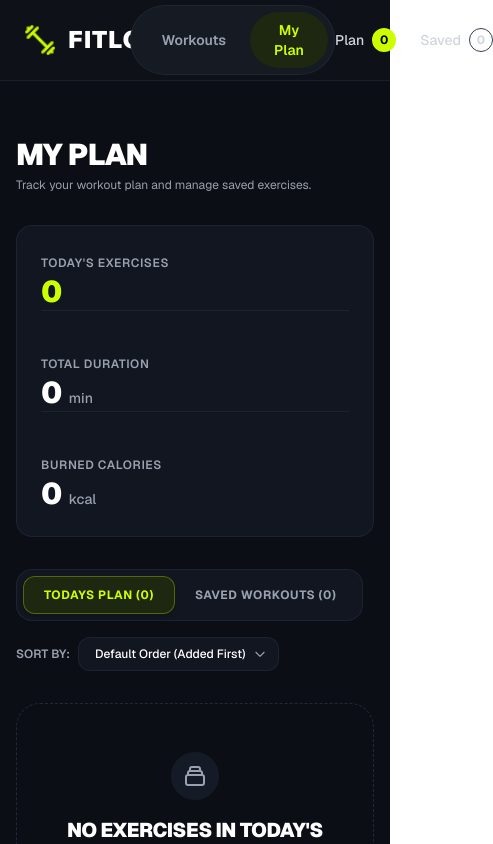
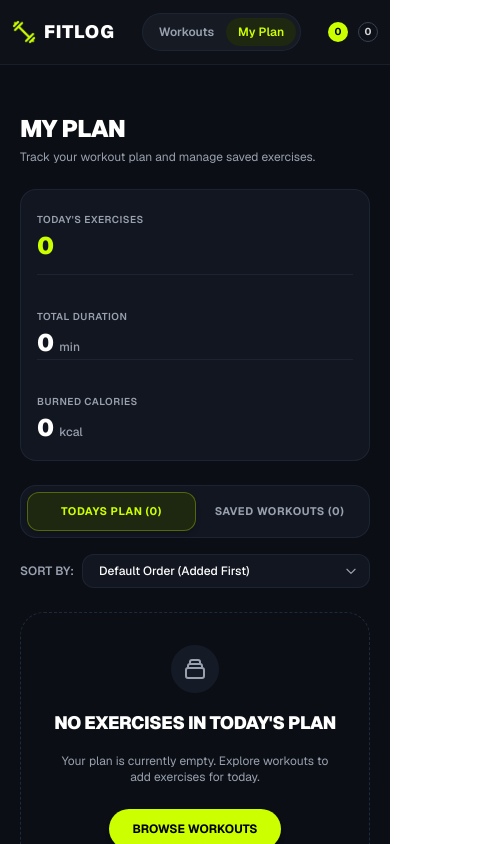
Before and after one commit to HamimRaju/PH-B14-A06, a Next.js app: page / in a window 390 px wide. Both pictures are taken after a click on the button "My Plan". Shown: the top 844 px of the page, 493 px wide, since content can reach past the window. Built offline with nearby package versions, Linux system fonts and the light colour scheme.

Commit message:
Made the whole website responsive

```diff
--- a/src/components/Navbar.tsx
+++ b/src/components/Navbar.tsx
@@ -17,28 +17,28 @@ export default function Navbar({
 }: navbarprops) {
     return (
         <header className="bg-[#0e1117] border-b border-gray-800/60 sticky top-0 z-50">
-            <div className="max-w-7xl mx-auto px-6 h-20 flex items-center justify-between">
+            <div className="max-w-7xl mx-auto px-3 sm:px-6 h-16 sm:h-20 flex items-center justify-between gap-2">
                 {/* Left: Brand Logo */}
                 <div
-                    className="flex items-center gap-3 cursor-pointer select-none"
+                    className="flex items-center gap-2 sm:gap-3 cursor-pointer select-none shrink-0"
                     onClick={() => onnavigate("home")}
                 >
                     <img
                         src="/logo.png"
                         alt="FitLog Logo"
-                        className="w-8 h-8 object-contain"
+                        className="w-6 h-6 sm:w-8 sm:h-8 object-contain"
                         loading="eager"
                     />
-                    <span className="font-black text-2xl tracking-wider text-white uppercase">
+                    <span className="font-black text-lg sm:text-2xl tracking-wider text-white uppercase">
                         FITLOG
                     </span>
                 </div>
 
                 {/* Center: Centered Navigation Pills */}
-                <nav className="flex items-center bg-[#161a23] p-1.5 rounded-full border border-gray-800/80">
+                <nav className="flex items-center bg-[#161a23] p-1 sm:p-1.5 rounded-full border border-gray-800/80">
                     <button
                         onClick={() => onnavigate("home")}
-                        className={`px-6 py-2 rounded-full text-sm font-semibold transition-all cursor-pointer ${
+                        className={`px-3 sm:px-6 py-1.5 sm:py-2 rounded-full text-xs sm:text-sm font-semibold transition-all cursor-pointer ${
                             currentpage === "home" || currentpage === "details"
                                 ? "bg-[#1e2710] text-[#ccff00]"
                                 : "text-gray-400 hover:text-white"
@@ -49,7 +49,7 @@ export default function Navbar({
 
                     <button
                         onClick={() => onnavigate("plan")}
-                        className={`px-6 py-2 rounded-full text-sm font-semibold transition-all cursor-pointer ${
+                        className={`px-3 sm:px-6 py-1.5 sm:py-2 rounded-full text-xs sm:text-sm font-semibold transition-all cursor-pointer ${
                             currentpage === "plan"
                                 ? "bg-[#1e2710] text-[#ccff00]"
                                 : "text-gray-400 hover:text-white"
@@ -60,23 +60,23 @@ export default function Navbar({
                 </nav>
 
                 {/* Right: Plan & Saved Counters */}
-                <div className="flex items-center gap-6">
+                <div className="flex items-center gap-2.5 sm:gap-6 shrink-0">
                     <div
                         onClick={() => onnavigate("plan")}
-                        className="flex items-center gap-2 cursor-pointer text-gray-300 text-sm font-medium hover:text-white transition-colors"
+                        className="flex items-center gap-1.5 sm:gap-2 cursor-pointer text-gray-300 text-xs sm:text-sm font-medium hover:text-white transition-colors"
                     >
-                        <span>Plan</span>
-                        <span className="w-6 h-6 rounded-full bg-[#ccff00] text-black font-bold text-xs flex items-center justify-center">
+                        <span className="hidden sm:inline">Plan</span>
+                        <span className="w-5 h-5 sm:w-6 sm:h-6 rounded-full bg-[#ccff00] text-black font-bold text-[10px] sm:text-xs flex items-center justify-center">
                             {planCount}
                         </span>
                     </div>
 
                     <div
                         onClick={() => onnavigate("plan")}
-                        className="flex items-center gap-2 cursor-pointer text-gray-300 text-sm font-medium hover:text-white transition-colors"
+                        className="flex items-center gap-1.5 sm:gap-2 cursor-pointer text-gray-300 text-xs sm:text-sm font-medium hover:text-white transition-colors"
                     >
-                        <span>Saved</span>
-                        <span className="w-6 h-6 rounded-full border border-gray-700 text-gray-300 font-bold text-xs flex items-center justify-center">
+                        <span className="hidden sm:inline">Saved</span>
+                        <span className="w-5 h-5 sm:w-6 sm:h-6 rounded-full border border-gray-700 text-gray-300 font-bold text-[10px] sm:text-xs flex items-center justify-center">
                             {savedCount}
                         </span>
                     </div>
--- a/src/pages/MyPlanPage.tsx
+++ b/src/pages/MyPlanPage.tsx
@@ -24,7 +24,6 @@ export default function MyPlanPage({
   const [sortBy, setSortBy] = useState<'default' | 'duration' | 'calories' | 'rating'>('default');
 
   const rawList = activeTab === 'today' ? planitems : saveditems;
-
 
   const parseNumericValue = (value: string | number | undefined): number => {
     if (typeof value === 'number') return value;
@@ -54,11 +53,11 @@ export default function MyPlanPage({
   const totalCalories = activeItems.reduce((sum, item) => sum + parseNumericValue(item.calories), 0);
 
   return (
-    <div className="py-6 max-w-7xl mx-auto space-y-8 animate-fadeIn">
+    <div className="py-4 sm:py-6 max-w-7xl mx-auto space-y-6 sm:space-y-8 animate-fadeIn px-1 sm:px-0">
 
       {/* Header Section */}
       <div className="space-y-1">
-        <h1 className="text-3xl md:text-4xl font-black text-white tracking-tight uppercase">
+        <h1 className="text-2xl sm:text-3xl md:text-4xl font-black text-white tracking-tight uppercase">
           MY PLAN
         </h1>
         <p className="text-xs md:text-sm text-gray-400">
@@ -67,37 +66,37 @@ export default function MyPlanPage({
       </div>
 
       {/* Stats Summary Cards */}
-      <div className="bg-[#121620] border border-gray-800/80 rounded-2xl p-6 md:p-8 grid grid-cols-1 md:grid-cols-3 gap-6 divide-y md:divide-y-0 md:divide-x divide-gray-800/80">
-        <div className="space-y-1">
-          <span className="text-xs font-semibold text-gray-400 uppercase tracking-wider">
+      <div className="bg-[#121620] border border-gray-800/80 rounded-2xl p-4 sm:p-6 md:p-8 grid grid-cols-1 sm:grid-cols-3 gap-4 sm:gap-6 divide-y sm:divide-y-0 sm:divide-x divide-gray-800/80">
+        <div className="space-y-1 pb-3 sm:pb-0">
+          <span className="text-[10px] sm:text-xs font-semibold text-gray-400 uppercase tracking-wider">
             {activeTab === 'today' ? "Today's Exercises" : "Saved Exercises"}
           </span>
-          <p className="text-3xl md:text-4xl font-black text-[#ccff00]">
+          <p className="text-2xl sm:text-3xl md:text-4xl font-black text-[#ccff00]">
             {totalExercises}
           </p>
         </div>
 
-        <div className="space-y-1 md:pl-8 pt-4 md:pt-0">
-          <span className="text-xs font-semibold text-gray-400 uppercase tracking-wider">Total Duration</span>
-          <p className="text-3xl md:text-4xl font-black text-white">
-            {totalMinutes} <span className="text-sm font-medium text-gray-400">min</span>
+        <div className="space-y-1 pt-3 sm:pt-0 sm:pl-6 md:pl-8">
+          <span className="text-[10px] sm:text-xs font-semibold text-gray-400 uppercase tracking-wider">Total Duration</span>
+          <p className="text-2xl sm:text-3xl md:text-4xl font-black text-white">
+            {totalMinutes} <span className="text-xs sm:text-sm font-medium text-gray-400">min</span>
           </p>
         </div>
 
-        <div className="space-y-1 md:pl-8 pt-4 md:pt-0">
-          <span className="text-xs font-semibold text-gray-400 uppercase tracking-wider">Burned Calories</span>
-          <p className="text-3xl md:text-4xl font-black text-white">
-            {totalCalories} <span className="text-sm font-medium text-gray-400">kcal</span>
+        <div className="space-y-1 pt-3 sm:pt-0 sm:pl-6 md:pl-8">
+          <span className="text-[10px] sm:text-xs font-semibold text-gray-400 uppercase tracking-wider">Burned Calories</span>
+          <p className="text-2xl sm:text-3xl md:text-4xl font-black text-white">
+            {totalCalories} <span className="text-xs sm:text-sm font-medium text-gray-400">kcal</span>
           </p>
         </div>
       </div>
 
       {/* Navigation Tabs and Sorting Controls */}
-      <div className="flex flex-col sm:flex-row justify-between items-start sm:items-center gap-4">
-        <div className="flex bg-[#121620] p-1.5 rounded-2xl border border-gray-800/80">
+      <div className="flex flex-col sm:flex-row justify-between items-stretch sm:items-center gap-4">
+        <div className="flex bg-[#121620] p-1.5 rounded-2xl border border-gray-800/80 w-full sm:w-auto">
           <button
             onClick={() => setActiveTab('today')}
-            className={`px-5 py-2.5 rounded-xl text-xs font-bold transition-all uppercase tracking-wider ${
+            className={`flex-1 sm:flex-none px-3 sm:px-5 py-2.5 rounded-xl text-[11px] sm:text-xs font-bold transition-all uppercase tracking-wider cursor-pointer ${
               activeTab === 'today'
                 ? 'bg-[#1e2710] text-[#ccff00] border border-[#ccff00]/30 shadow-md'
                 : 'text-gray-400 hover:text-white'
@@ -108,7 +107,7 @@ export default function MyPlanPage({
 
           <button
             onClick={() => setActiveTab('saved')}
-            className={`px-5 py-2.5 rounded-xl text-xs font-bold transition-all uppercase tracking-wider ${
+            className={`flex-1 sm:flex-none px-3 sm:px-5 py-2.5 rounded-xl text-[11px] sm:text-xs font-bold transition-all uppercase tracking-wider cursor-pointer ${
               activeTab === 'saved'
                 ? 'bg-[#1e2710] text-[#ccff00] border border-[#ccff00]/30 shadow-md'
                 : 'text-gray-400 hover:text-white'
@@ -118,13 +117,13 @@ export default function MyPlanPage({
           </button>
         </div>
 
-        <div className="flex items-center gap-2">
-          <span className="text-xs font-semibold text-gray-400 uppercase">Sort By:</span>
-          <div className="relative">
+        <div className="flex items-center justify-between sm:justify-end gap-2">
+          <span className="text-xs font-semibold text-gray-400 uppercase shrink-0">Sort By:</span>
+          <div className="relative w-full sm:w-auto">
             <select
               value={sortBy}
               onChange={(e) => setSortBy(e.target.value as 'default' | 'duration' | 'calories' | 'rating')}
-              className="bg-[#121620] border border-gray-800/80 text-white text-xs font-medium rounded-xl px-4 py-2 pr-8 appearance-none focus:outline-none focus:border-[#ccff00]/50 cursor-pointer"
+              className="w-full sm:w-auto bg-[#121620] border border-gray-800/80 text-white text-xs font-medium rounded-xl px-4 py-2 pr-8 appearance-none focus:outline-none focus:border-[#ccff00]/50 cursor-pointer"
             >
               <option value="default">Default Order (Added First)</option>
               <option value="duration">Duration (Low to High)</option>
@@ -142,13 +141,13 @@ export default function MyPlanPage({
 
       {/* Workout Items List or Empty State */}
       {currentList.length === 0 ? (
-        <div className="border border-dashed border-gray-800 rounded-3xl p-12 md:p-20 text-center space-y-4 bg-[#0d1017]/50">
+        <div className="border border-dashed border-gray-800 rounded-3xl p-8 sm:p-12 md:p-20 text-center space-y-4 bg-[#0d1017]/50">
           <div className="w-12 h-12 rounded-full bg-gray-800/50 flex items-center justify-center mx-auto text-gray-400">
             <svg className="w-6 h-6" fill="none" stroke="currentColor" viewBox="0 0 24 24">
               <path strokeLinecap="round" strokeLinejoin="round" strokeWidth="2" d="M19 11H5m14 0a2 2 0 012 2v6a2 2 0 01-2 2H5a2 2 0 01-2-2v-6a2 2 0 012-2m14 0V9a2 2 0 00-2-2M5 11V9a2 2 0 012-2m0 0V5a2 2 0 012-2h6a2 2 0 012 2v2M7 7h10" />
             </svg>
           </div>
-          <h2 className="text-xl md:text-2xl font-black text-white uppercase tracking-tight">
+          <h2 className="text-lg sm:text-xl md:text-2xl font-black text-white uppercase tracking-tight">
             NO EXERCISES IN {activeTab === 'today' ? "TODAY'S PLAN" : "SAVED LIST"}
           </h2>
           <p className="text-xs text-gray-400 max-w-sm mx-auto">
@@ -159,56 +158,56 @@ export default function MyPlanPage({
           <div className="pt-2">
             <button
               onClick={ongotoworkouts}
-              className="bg-[#ccff00] text-black font-bold text-xs uppercase px-6 py-3 rounded-full hover:bg-[#b8e600] transition-all shadow-md active:scale-95 "
+              className="bg-[#ccff00] text-black font-bold text-xs uppercase px-6 py-3 rounded-full hover:bg-[#b8e600] transition-all shadow-md active:scale-95 cursor-pointer"
             >
               Browse Workouts
             </button>
           </div>
         </div>
       ) : (
-        <div className="space-y-4">
+        <div className="space-y-3 sm:space-y-4">
           {currentList.map((item) => (
             <div
               key={item.id}
-              className={`bg-[#121620] border rounded-2xl p-4 md:p-5 flex flex-col md:flex-row items-start md:items-center justify-between gap-4 transition-all ${
+              className={`bg-[#121620] border rounded-2xl p-3.5 sm:p-4 md:p-5 flex flex-col md:flex-row items-start md:items-center justify-between gap-4 transition-all ${
                 item.completed && activeTab === 'today'
                   ? 'border-green-500/30 bg-[#121620]/60 opacity-75'
                   : 'border-gray-800/80 hover:border-gray-700'
               }`}
             >
-              <div className="flex items-center gap-4 md:gap-5 flex-1 w-full md:w-auto">
+              <div className="flex items-center gap-3 sm:gap-4 md:gap-5 flex-1 w-full md:w-auto">
                 <img
                   src={item.image}
                   alt={item.title}
-                  className="w-24 h-20 md:w-28 md:h-20 rounded-xl object-cover bg-gray-900 shrink-0"
+                  className="w-20 h-20 sm:w-28 sm:h-20 rounded-xl object-cover bg-gray-900 shrink-0"
                 />
 
                 <div className="space-y-1">
-                  <h3 className={`font-black uppercase text-white text-base md:text-lg tracking-wide ${item.completed && activeTab === 'today' ? 'line-through text-gray-400' : ''}`}>
+                  <h3 className={`font-black uppercase text-white text-sm sm:text-base md:text-lg tracking-wide ${item.completed && activeTab === 'today' ? 'line-through text-gray-400' : ''}`}>
                     {item.title}
                   </h3>
 
-                  <p className="text-xs text-gray-400 font-medium">
+                  <p className="text-[11px] sm:text-xs text-gray-400 font-medium">
                     {item.equipment || item.category || 'General Equipment'}
                   </p>
 
-                  <div className="flex flex-wrap items-center gap-3 text-xs font-semibold text-gray-300 pt-1">
-                    <span className="flex items-center gap-1.5">
-                      <svg className="w-3.5 h-3.5 text-gray-400" fill="none" stroke="currentColor" viewBox="0 0 24 24">
+                  <div className="flex flex-wrap items-center gap-2.5 sm:gap-3 text-xs font-semibold text-gray-300 pt-1">
+                    <span className="flex items-center gap-1.5 text-[11px] sm:text-xs">
+                      <svg className="w-3.5 h-3.5 text-gray-400 shrink-0" fill="none" stroke="currentColor" viewBox="0 0 24 24">
                         <path strokeLinecap="round" strokeLinejoin="round" strokeWidth="2" d="M12 8v4l3 3m6-3a9 9 0 11-18 0 9 9 0 0118 0z" />
                       </svg>
                       {item.duration} min
                     </span>
 
-                    <span className="flex items-center gap-1.5">
-                      <svg className="w-3.5 h-3.5 text-gray-400" fill="currentColor" viewBox="0 0 20 20">
+                    <span className="flex items-center gap-1.5 text-[11px] sm:text-xs">
+                      <svg className="w-3.5 h-3.5 text-gray-400 shrink-0" fill="currentColor" viewBox="0 0 20 20">
                         <path fillRule="evenodd" d="M12.395 2.553a1 1 0 00-1.45-1.048c-2.5 1.25-5.32 4.743-5.32 8.495 0 3.866 3.082 7 6.875 7 3.793 0 6.875-3.134 6.875-7 0-2.222-1.045-4.475-2.612-5.918a1 1 0 00-1.393 1.393c1.077 1.002 1.63 2.378 1.63 3.525 0 2.485-1.931 4.5-4.375 4.5-2.444 0-4.375-2.015-4.375-4.5 0-2.585 2.122-5.305 3.99-6.402a1 1 0 001.185.055z" clipRule="evenodd" />
                       </svg>
                       {item.calories} kcal
                     </span>
 
-                    <span className="flex items-center gap-1.5">
-                      <svg className="w-3.5 h-3.5 text-yellow-400" fill="currentColor" viewBox="0 0 20 20">
+                    <span className="flex items-center gap-1.5 text-[11px] sm:text-xs">
+                      <svg className="w-3.5 h-3.5 text-yellow-400 shrink-0" fill="currentColor" viewBox="0 0 20 20">
                         <path d="M9.049 2.927c.3-.921 1.603-.921 1.902 0l1.07 3.292a1 1 0 00.95.69h3.462c.969 0 1.371 1.24.588 1.81l-2.8 2.034a1 1 0 00-.364 1.118l1.07 3.292c.3.921-.755 1.688-1.54 1.118l-2.8-2.034a1 1 0 00-1.175 0l-2.8 2.034c-.784.57-1.838-.197-1.539-1.118l1.07-3.292a1 1 0 00-.364-1.118L2.98 8.72c-.783-.57-.38-1.81.588-1.81h3.461a1 1 0 00.951-.69l1.07-3.292z" />
                       </svg>
                       {item.rating}
@@ -218,10 +217,10 @@ export default function MyPlanPage({
               </div>
 
               {/* Card Actions */}
-              <div className="flex items-center gap-3 w-full md:w-auto justify-end border-t md:border-t-0 border-gray-800/60 pt-3 md:pt-0">
+              <div className="flex items-center gap-2 sm:gap-3 w-full md:w-auto justify-end border-t md:border-t-0 border-gray-800/60 pt-3 md:pt-0">
                 <button
                   onClick={() => onselectworkout(item)}
-                  className="px-4 py-2.5 rounded-xl text-xs font-bold text-gray-300 bg-[#171d2a] border border-gray-700/60 hover:bg-gray-800 transition-all uppercase"
+                  className="flex-1 md:flex-none px-3.5 sm:px-4 py-2.5 rounded-xl text-[11px] sm:text-xs font-bold text-gray-300 bg-[#171d2a] border border-gray-700/60 hover:bg-gray-800 transition-all uppercase cursor-pointer active:scale-95 text-center"
                 >
                   View Details
                 </button>
@@ -229,23 +228,23 @@ export default function MyPlanPage({
                 {activeTab === 'today' && (
                   <button
                     onClick={() => ontogglecomplete(item.id)}
-                    className={`flex items-center gap-1.5 px-4 md:px-5 py-2.5 rounded-xl text-xs font-bold uppercase transition-all ${
+                    className={`flex-1 md:flex-none flex items-center justify-center gap-1.5 px-3.5 sm:px-5 py-2.5 rounded-xl text-[11px] sm:text-xs font-bold uppercase transition-all cursor-pointer active:scale-95 ${
                       item.completed
                         ? 'bg-green-500/20 text-green-400 border border-green-500/40'
                         : 'bg-[#ccff00] text-black hover:bg-[#b8e600]'
                     }`}
                   >
-                    <svg className="w-3.5 h-3.5" fill="none" stroke="currentColor" viewBox="0 0 24 24">
+                    <svg className="w-3.5 h-3.5 shrink-0" fill="none" stroke="currentColor" viewBox="0 0 24 24">
                       <path strokeLinecap="round" strokeLinejoin="round" strokeWidth="3" d="M5 13l4 4L19 7" />
                     </svg>
-                    {item.completed ? 'Completed' : 'Mark as Done'}
+                    <span>{item.completed ? 'Completed' : 'Mark as Done'}</span>
                   </button>
                 )}
 
                 <button
                   onClick={() => onremovefromplan(item.id, activeTab)}
                   title="Remove"
-                  className="p-2.5 text-gray-400 hover:text-red-400 hover:bg-red-500/10 transition-all rounded-xl border border-transparent hover:border-red-500/20"
+                  className="p-2.5 text-gray-400 hover:text-red-400 hover:bg-red-500/10 transition-all rounded-xl border border-transparent hover:border-red-500/20 cursor-pointer active:scale-95 shrink-0"
                 >
                   <svg className="w-4 h-4" fill="none" stroke="currentColor" viewBox="0 0 24 24">
                     <path strokeLinecap="round" strokeLinejoin="round" strokeWidth="2" d="M6 18L18 6M6 6l12 12" />
```
Also changed, not shown: src/pages/DetailsPage.tsx (+42 -42 lines), src/pages/HomePage.tsx (+22 -22 lines).
